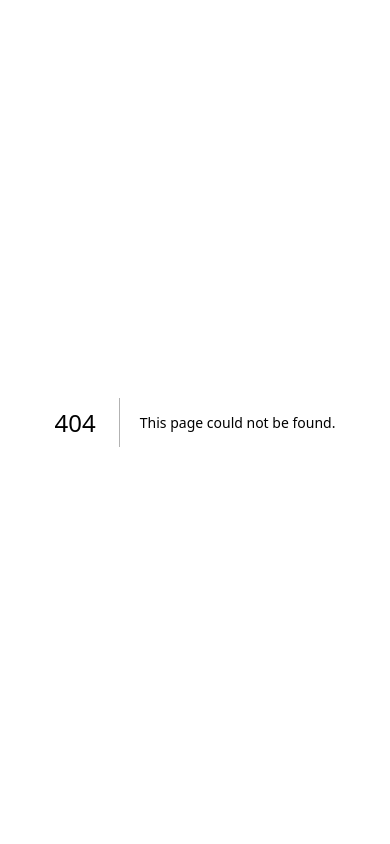
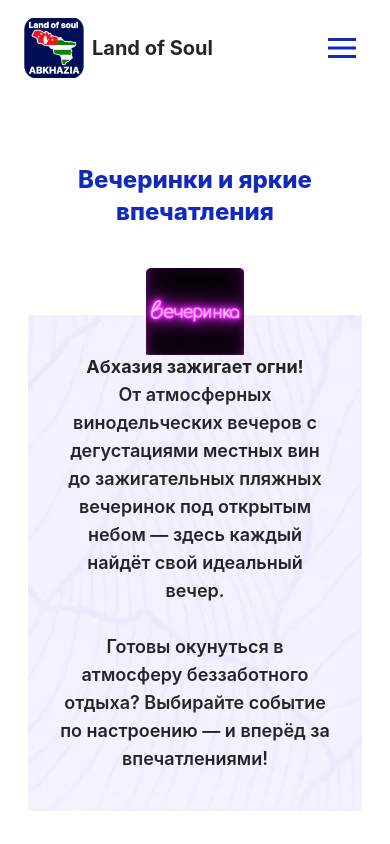
Before and after one commit to AAAlex2001/LOS, a Next.js app in the folder my-next-app/: page /Parties/Parties in a window 390 px wide. Before the commit this address had no page. Shown: the top 844 px of the page. Built offline with nearby package versions, Linux system fonts and the light colour scheme.

Commit message:
базовые стили для страницы вечиринок

```diff
--- /dev/null
+++ b/my-next-app/src/app/parties/page.tsx
@@ -0,0 +1,5 @@
+import Parties from '@/pages/Parties/Parties';
+
+export default function PartiesPage() {
+  return <Parties />;
+}
--- /dev/null
+++ b/my-next-app/src/pages/Parties/Parties.module.scss
@@ -0,0 +1,307 @@
+.pageWrapper {
+  display: flex;
+  flex-direction: column;
+  min-height: 100vh;
+}
+
+.mainContent {
+  flex: 1 0 auto;
+  display: flex;
+  flex-direction: column;
+  align-items: center;
+  padding: 60px 24px 60px;
+  position: relative;
+}
+
+.mainTitle {
+  font-family: 'Inter', sans-serif;
+  font-weight: 800;
+  font-size: 36px;
+  line-height: 44px;
+  color: #1129bd;
+  text-align: center;
+  margin-bottom: 110px;
+  position: relative;
+  z-index: 5;
+}
+
+/* Banner Section */
+.bannerSection {
+  position: relative;
+  width: 100%;
+  max-width: 1872px;
+  height: 423px;
+  border-radius: 15px;
+  overflow: visible;
+  display: flex;
+  justify-content: center;
+  align-items: center;
+}
+
+.bannerBackground {
+  object-fit: cover;
+  z-index: 0;
+}
+
+.bannerContent {
+  position: relative;
+  z-index: 1;
+  max-width: 1812px;
+  padding: 0 30px;
+  display: flex;
+  justify-content: center;
+  align-items: center;
+}
+
+.bannerText {
+  font-family: 'Inter', sans-serif;
+  font-weight: 600;
+  font-size: 38px;
+  line-height: 50px;
+  color: rgba(0, 0, 0, 0.85);
+  text-align: center;
+}
+
+/* Decorative images */
+.decorTopLeft,
+.decorBottomLeft,
+.decorBottomCenter,
+.decorBottomRight,
+.decorTopRight {
+  position: absolute !important; /* next/image uses inline styles; override */
+  box-shadow: 0 4px 30.8px #d5daef;
+  border-radius: 15px;
+  object-fit: cover;
+  z-index: 3; /* above banner and text */
+}
+
+.decorTopLeft {
+  left: 8%;
+  top: -20px;
+  transform: rotate(-10deg);
+}
+
+.decorBottomLeft {
+  left: 12%;
+  bottom: -60px;
+  transform: rotate(-8deg);
+}
+
+.decorBottomCenter {
+  left: 50%;
+  bottom: -60px;
+  transform: translateX(-50%) rotate(8deg);
+}
+
+.decorBottomRight {
+  right: 12%;
+  bottom: -60px;
+  transform: rotate(-8deg);
+}
+
+.decorTopRight {
+  right: 8%;
+  top: -20px;
+  transform: rotate(15deg);
+}
+
+/* Responsive adjustments */
+@media (max-width: 1540px) {
+  .decorBottomLeft {
+    left: 8%;
+    bottom: -80px;
+  }
+  .decorBottomRight {
+    right: 8%;
+    bottom: -80px;
+  }
+}
+
+@media (max-width: 1440px) {
+  .bannerText {
+    font-size: 32px;
+    line-height: 44px;
+  }
+}
+
+@media (max-width: 1160px) {
+  .decorTopLeft {
+    left: 2%;
+  }
+  .decorTopRight {
+    right: 2%;
+  }
+  .decorBottomLeft {
+    left: 4%;
+    bottom: -90px;
+  }
+  .decorBottomRight {
+    right: 4%;
+    bottom: -90px;
+  }
+  .decorBottomCenter {
+    bottom: -90px;
+  }
+}
+
+@media (max-width: 1024px) {
+  .mainContent {
+    padding: 60px 20px 40px;
+  }
+  .mainTitle {
+    font-size: 32px;
+    line-height: 40px;
+    margin-bottom: 90px;
+  }
+  .centerIcon {
+    margin-top: -70px;
+    margin-bottom: -20px;
+  }
+  .bannerSection {
+    height: auto;
+    padding: 40px 0;
+  }
+  .bannerText {
+    font-size: 26px;
+    line-height: 36px;
+  }
+
+  .decorTopLeft,
+  .decorBottomLeft,
+  .decorBottomCenter,
+  .decorBottomRight,
+  .decorTopRight {
+    width: 110px !important;
+    height: 110px !important;
+  }
+
+  .decorTopLeft {
+    left: 10px;
+    top: 0;
+  }
+  .decorTopRight {
+    right: 10px;
+    top: 0;
+  }
+  .decorBottomLeft {
+    left: 15px;
+    bottom: -50px;
+  }
+  .decorBottomRight {
+    right: 15px;
+    bottom: -50px;
+  }
+  .decorBottomCenter {
+    bottom: -50px;
+  }
+}
+
+@media (max-width: 768px) {
+  .mainTitle {
+    font-size: 28px;
+    line-height: 36px;
+    margin-bottom: 80px;
+  }
+  .centerIcon {
+    margin-top: -60px;
+    margin-bottom: -20px;
+  }
+  .bannerText {
+    font-size: 22px;
+    line-height: 32px;
+  }
+
+  .decorTopLeft,
+  .decorBottomLeft,
+  .decorBottomCenter,
+  .decorBottomRight,
+  .decorTopRight {
+    width: 80px !important;
+    height: 80px !important;
+  }
+
+  .decorTopLeft {
+    left: 5px;
+  }
+  .decorTopRight {
+    right: 5px;
+  }
+  .decorBottomLeft {
+    left: 10px;
+    bottom: -40px;
+  }
+  .decorBottomRight {
+    right: 10px;
+    bottom: -40px;
+  }
+  .decorBottomCenter {
+    bottom: -40px;
+  }
+}
+
+@media (max-width: 600px) {
+  .decorTopLeft,
+  .decorTopRight,
+  .decorBottomLeft,
+  .decorBottomCenter,
+  .decorBottomRight {
+    display: none !important;
+  }
+  .mainTitle {
+    font-size: 24px;
+    line-height: 32px;
+    margin-bottom: 60px;
+  }
+  .centerIcon {
+    margin-top: -45px;
+    margin-bottom: -15px;
+  }
+  .bannerSection {
+    height: auto;
+    padding: 20px 0;
+  }
+  .bannerText {
+    font-size: 18px;
+    line-height: 28px;
+  }
+}
+
+.centerIcon {
+  display: flex;
+  justify-content: center;
+  margin-top: -85px;
+  margin-bottom: -25px;
+  z-index: 4;
+  position: relative;
+}
+
+/* Center icon scaling */
+.centerIcon img {
+  width: clamp(80px, 25vw, 150px) !important;
+  height: auto !important;
+}
+
+/* Hide decorative images on small screens */
+@media (max-width: 600px) {
+  .decorTopLeft,
+  .decorTopRight,
+  .decorBottomLeft,
+  .decorBottomCenter,
+  .decorBottomRight {
+    display: none !important;
+  }
+
+  .centerIcon {
+    margin-top: -20px;
+    margin-bottom: -40px;
+  }
+
+  .bannerSection {
+    height: auto;
+  }
+
+  .bannerText {
+    font-size: 18px;
+    line-height: 28px;
+  }
+}
--- /dev/null
+++ b/my-next-app/src/pages/Parties/Parties.tsx
@@ -0,0 +1,86 @@
+import React from 'react';
+import Image from 'next/image';
+import Header from '@/components/Header/Header';
+import Footer from '@/components/Footer/Footer';
+import styles from './Parties.module.scss';
+
+const Parties: React.FC = () => {
+  return (
+    <div className={styles.pageWrapper}>
+      <Header />
+      <main className={styles.mainContent}>
+        <h1 className={styles.mainTitle}>Вечеринки и яркие впечатления</h1>
+
+        {/* Neon party icon */}
+        <div className={styles.centerIcon}>
+          <Image
+            src="/assets/activity_vecherinki.png"
+            alt="Party icon"
+            width={150}
+            height={150}
+          />
+        </div>
+        {/* Banner with background image */}
+        <section className={styles.bannerSection}>
+          <div className={styles.bannerContent}>
+            <p className={styles.bannerText}>
+              <strong>Абхазия зажигает огни!</strong>
+              <br />
+              От атмосферных винодельческих вечеров с дегустациями местных вин до зажигательных пляжных вечеринок под открытым небом — здесь каждый найдёт свой идеальный вечер.
+              <br />
+              <br />
+              Готовы окунуться в атмосферу беззаботного отдыха? Выбирайте событие по настроению — и вперёд за впечатлениями!
+            </p>
+          </div>
+
+          {/* Decorative Images */}
+          <Image
+            src="/assets/IMG_1932.jpg"
+            alt="Banner"
+            fill
+            priority
+            className={styles.bannerBackground}
+          />
+          <Image
+            src="/assets/abhazy2.jpg"
+            alt="Decor 1"
+            width={160}
+            height={160}
+            className={styles.decorTopLeft}
+          />
+          <Image
+            src="/assets/abhazy1.jpg"
+            alt="Decor 3"
+            width={160}
+            height={160}
+            className={styles.decorBottomLeft}
+          />
+          <Image
+            src="/assets/abhazy3.jpg"
+            alt="Decor 4"
+            width={160}
+            height={160}
+            className={styles.decorBottomCenter}
+          />
+          <Image
+            src="/assets/abhazy5.jpg"
+            alt="Decor 5"
+            width={160}
+            height={160}
+            className={styles.decorTopRight}
+          />
+          <Image
+            src="/assets/abhazy4.jpg"
+            alt="Decor 6"
+            width={160}
+            height={160}
+            className={styles.decorBottomRight}
+          />
+        </section>
+      </main>
+      <Footer />
+    </div>
+  );
+};
+
+export default Parties;
```
